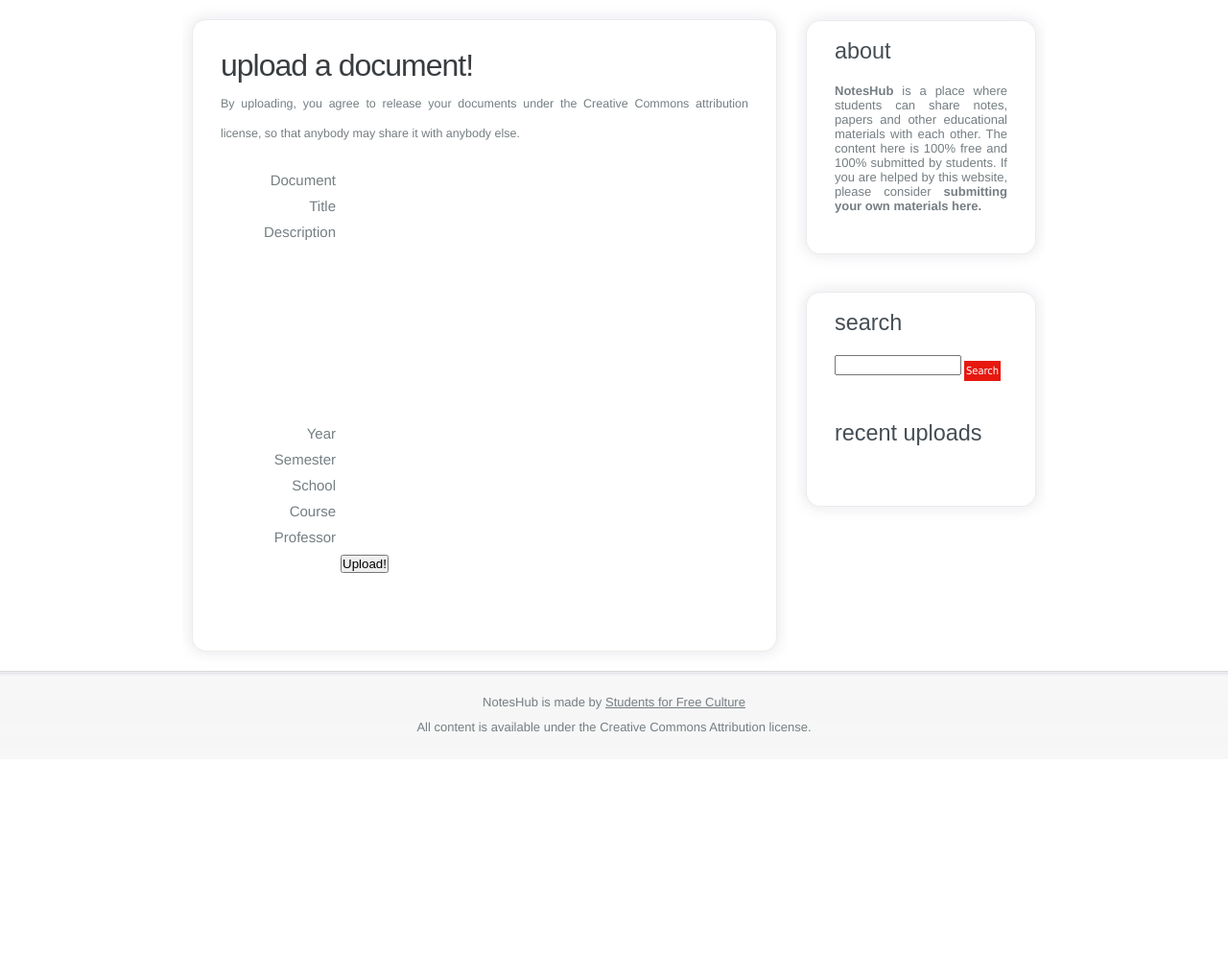
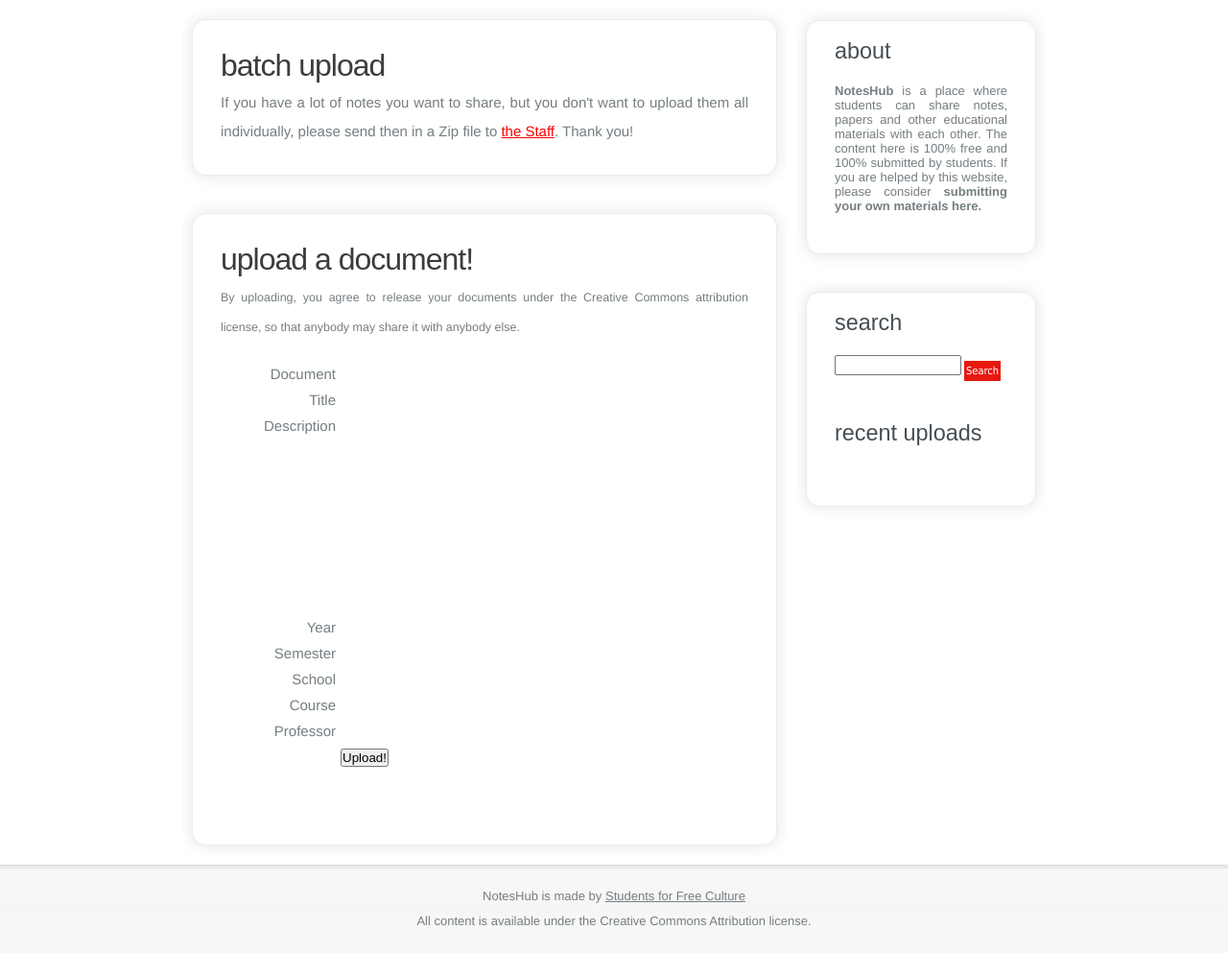
Before and after one commit to Miserlou/UniShare, a Django app: template unishare/templates/upload.html in a window 1280 px wide. Shown: the part 140-1133 px from the top of the page at 96% size. Before the commit the page ends 903 px from the top, so only its background shows below. Run offline with Django 3.2, Linux system fonts and the light colour scheme; the template is opened without the code that fills it, so the values that code supplies are empty.

Commit message:
batch upload, sort recent

```diff
--- a/unishare/documents/views.py
+++ b/unishare/documents/views.py
@@ -54,4 +54,4 @@ def contact(request):
 
 ##Helper methods ##
 def get_most_recent():
-    return Document.objects.order_by('date')[:5]
+    return Document.objects.order_by('-date')[:5]
--- a/unishare/templates/upload.html
+++ b/unishare/templates/upload.html
@@ -1,5 +1,13 @@
 {% extends "index.html" %}
 {% block bodyblock %}
+<div class="post">
+					<div class="post-bgtop">
+						<div class="post-bgbtm">
+							<h2 class="title"><a href="#">Batch Upload</a></h2>
+                            <p>If you have a lot of notes you want to share, but you don't want to upload them all individually, please send then in a Zip file to <a href="mailto:miserlou@gmail.com">the Staff</a>. Thank you!
+                        </div>
+                    </div>
+</div>
 <div class="post">
 					<div class="post-bgtop">
 						<div class="post-bgbtm">
```
